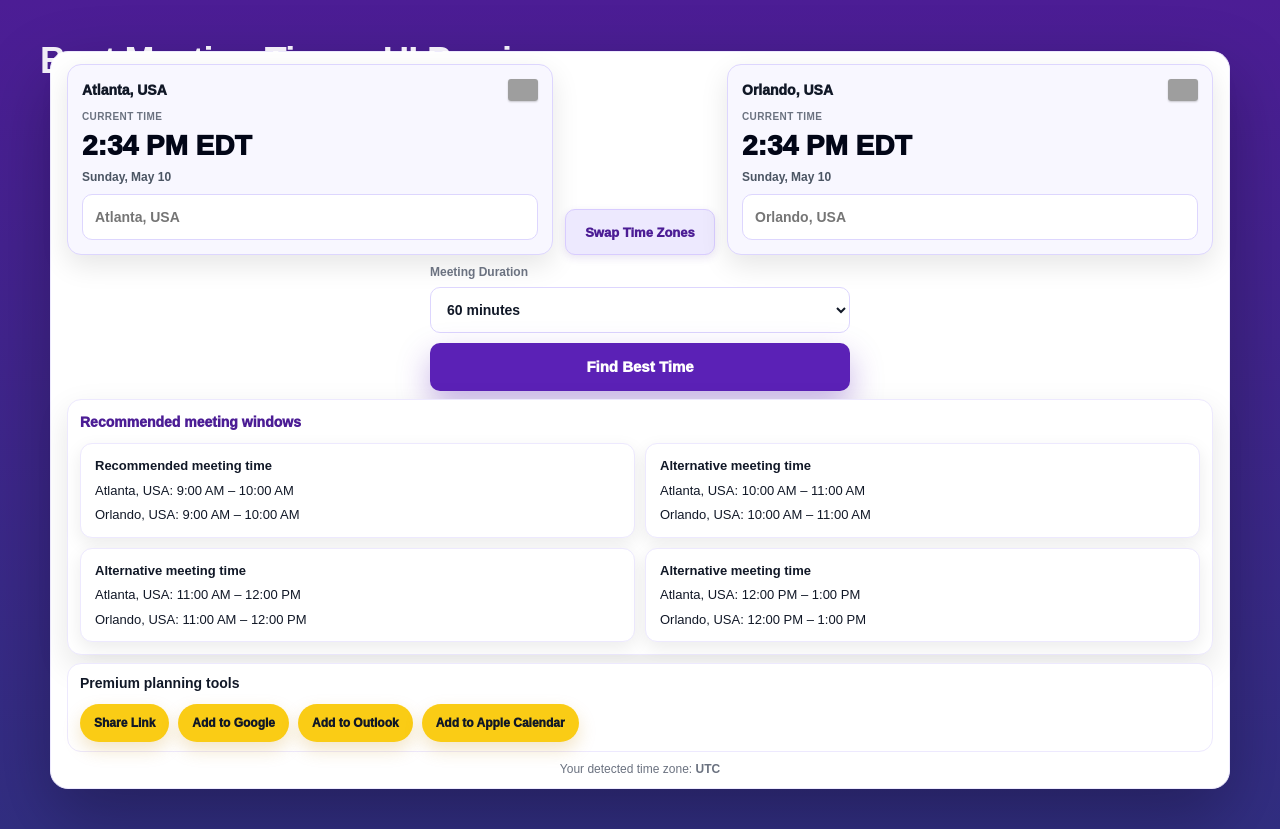
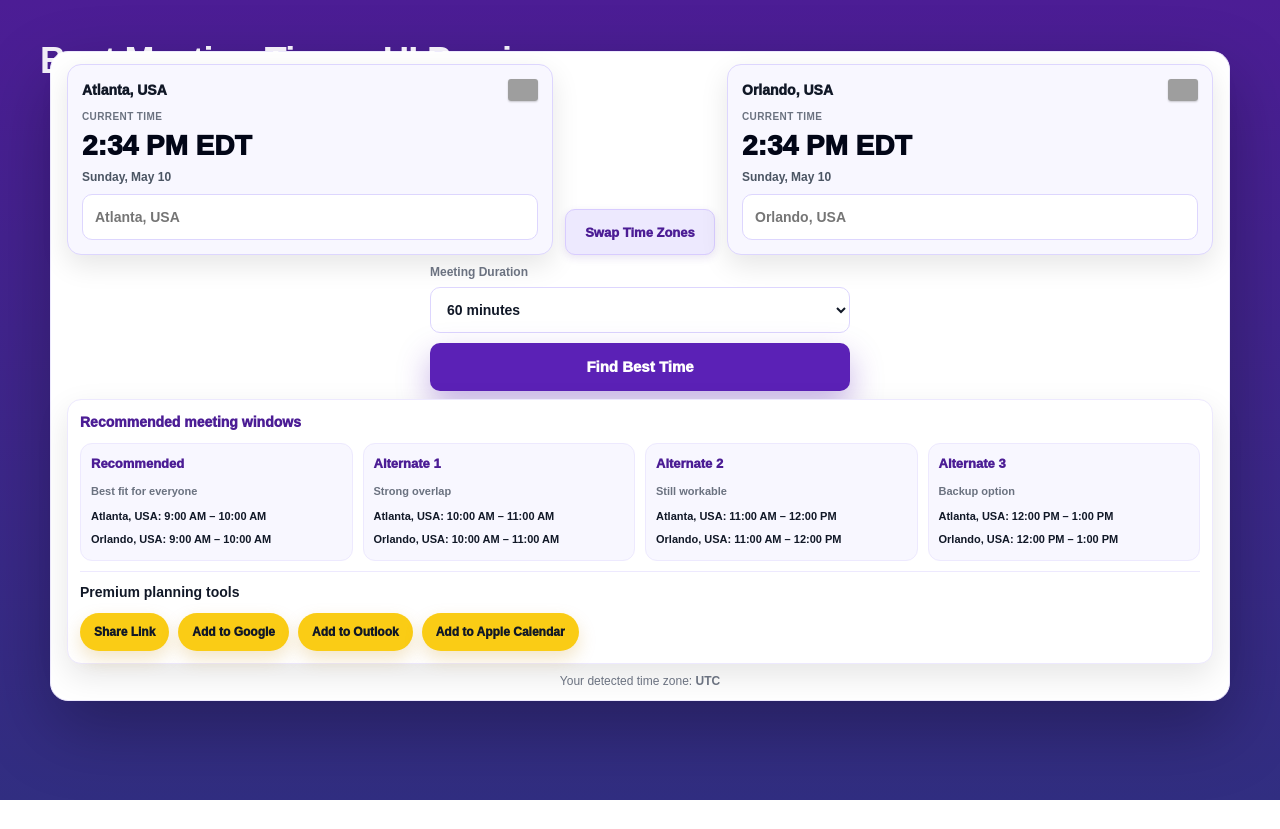
Before and after one commit to techtalk1282/Best-Meeting-Time, a Next.js app: page /preview in a window 1280 px wide. Both pictures are taken after a click on the button "Find Best Time". After the commit the page ends 800 px from the top, so only its background shows below. Built offline with nearby package versions, Linux system fonts and the light colour scheme; grey boxes are pictures that could not be loaded.

Commit message:
Move meeting windows and premium tools into compact visible results panel

```diff
--- a/app/ui/ToolPreviewSection.tsx
+++ b/app/ui/ToolPreviewSection.tsx
@@ -844,10 +844,11 @@ const safeNow = now || new Date();
           </button>
         </div>
 
-        <section style={resultsCard}>
+     {hasCalculated && (
+          <section style={resultsAndToolsPanel}>
             <div style={meetingSectionHeader}>Recommended meeting windows</div>
 
-          <div style={meetingList}>
+            <div style={meetingCardRow}>
               {meetingOptions.map((option, index) => {
                 const startA = formatTimeInZone(option.startUtc, cityA.tz);
                 const endA = formatTimeInZone(option.endUtc, cityA.tz);
@@ -855,28 +856,28 @@ const safeNow = now || new Date();
                 const endB = formatTimeInZone(option.endUtc, cityB.tz);
 
                 return (
-                <div key={option.label} style={meetingRow}>
-                  <div style={meetingTimes}>
-                    <strong>
+                  <div key={option.label} style={compactMeetingCard}>
+                    <strong style={compactMeetingTitle}>
                       {index === 0
-                        ? "Recommended meeting time"
-                        : "Alternative meeting time"}
+                        ? "Recommended"
+                        : `Alternate ${index}`}
                     </strong>
-                    <span>
+
+                    <span style={compactMeetingLabel}>{option.label}</span>
+
+                    <span style={compactMeetingTime}>
                       {cityA.name}: {startA} – {endA}
                     </span>
-                    <span>
+
+                    <span style={compactMeetingTime}>
                       {cityB.name}: {startB} – {endB}
                     </span>
-                  </div>
                   </div>
                 );
               })}
             </div>
-        </section>
 
-        {hasCalculated && (
-          <section style={sharePanel}>
+            <div style={compactPremiumTools}>
               <div style={shareHeader}>
                 <strong>Premium planning tools</strong>
 
@@ -1027,6 +1028,7 @@ const safeNow = now || new Date();
                   {shareUrl.replace(/^https?:\/\//, "")}
                 </a>
               )}
+            </div>
           </section>
         )}
 
@@ -1403,7 +1405,54 @@ const searchDropdownItem = {
   fontWeight: 800,
   cursor: "pointer",
 };
+const resultsAndToolsPanel = {
+  background: "#ffffff",
+  border: "1px solid #ede9fe",
+  borderRadius: "14px",
+  padding: "12px",
+  boxShadow: "0 12px 32px rgba(0,0,0,0.10)",
+};
 
+const meetingCardRow = {
+  display: "grid",
+  gridTemplateColumns: "repeat(4, 1fr)",
+  gap: "10px",
+};
+
+const compactMeetingCard = {
+  padding: "10px",
+  border: "1px solid #ede9fe",
+  borderRadius: "12px",
+  background: "#f8f7ff",
+  display: "grid",
+  gap: "5px",
+  minHeight: "118px",
+};
+
+const compactMeetingTitle = {
+  color: "#4c1d95",
+  fontSize: "13px",
+  fontWeight: 950,
+};
+
+const compactMeetingLabel = {
+  color: "#6b7280",
+  fontSize: "11px",
+  fontWeight: 900,
+};
+
+const compactMeetingTime = {
+  color: "#111827",
+  fontSize: "11px",
+  fontWeight: 800,
+  lineHeight: 1.3,
+};
+
+const compactPremiumTools = {
+  marginTop: "10px",
+  paddingTop: "10px",
+  borderTop: "1px solid #ede9fe",
+};
 const viewerTimezone = {
   textAlign: "center" as const,
   color: "#6b7280",
```
Lines whose indentation alone changed are shown as unchanged.
